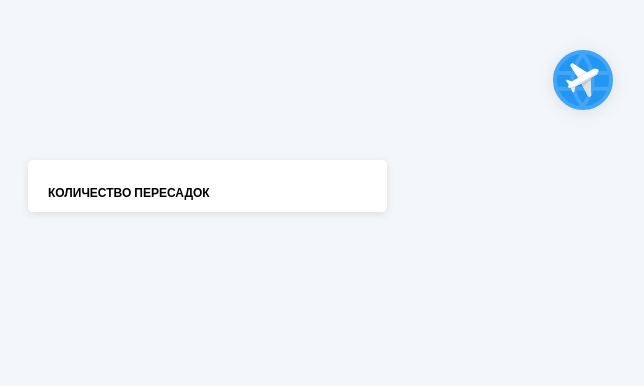
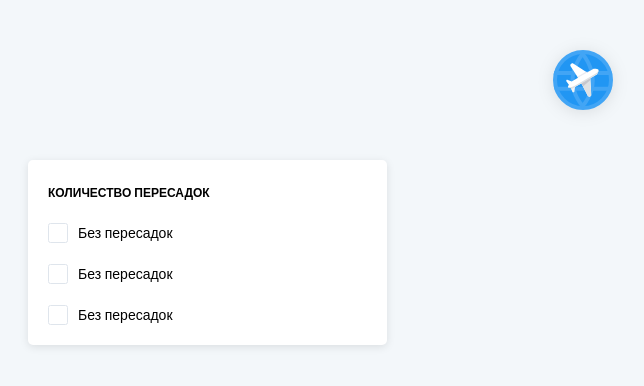
Before and after one commit to kritzona/aviasales-test, a React (Create React App) app: page / in a window 1280 px wide. Shown: the top 386 px of the page, without its empty margins (57-701 px from the left). Built offline with nearby package versions, Linux system fonts and the light colour scheme.

Commit message:
Полностью сверстал фильтр

```diff
--- a/package.json
+++ b/package.json
@@ -17,6 +17,7 @@
     "@types/redux-saga": "^0.10.5",
     "@types/styled-components": "^5.1.9",
     "axios": "^0.21.1",
+    "polished": "^4.1.1",
     "react": "^17.0.1",
     "react-dom": "^17.0.1",
     "react-redux": "^7.2.2",
--- a/src/components/atoms/Checkbox/CheckboxStyled.tsx
+++ b/src/components/atoms/Checkbox/CheckboxStyled.tsx
@@ -5,7 +5,19 @@ interface IProps {
 }
 
 const CheckboxStyled = styled.div<IProps>`
-  ${({ theme }) => css``}
+  ${({ theme }) => css`
+    width: 20px;
+    height: 20px;
+    border-radius: ${theme.sizes.borderRadius / 2}px;
+    border: 1px solid ${theme.colors.lightGreyColor};
+    background-color: ${theme.colors.whiteColor};
+    cursor: pointer;
+    transition: ${theme.effects.defaultTransition};
+
+    &:hover {
+      border: 1px solid ${theme.colors.primaryColor};
+    }
+  `}
 `
 
 export default CheckboxStyled
--- a/src/components/molecules/Filter/FilterBody/FilterBody.tsx
+++ b/src/components/molecules/Filter/FilterBody/FilterBody.tsx
@@ -1,10 +1,17 @@
 import React from 'react'
 import FilterBodyStyled from './FilterBodyStyled'
+import FilterItem from '../FilterItem/FilterItem'
 
 interface IProps {}
 
 const FilterBody = (props: IProps) => {
-  return <FilterBodyStyled />
+  return (
+    <FilterBodyStyled>
+      <FilterItem />
+      <FilterItem />
+      <FilterItem />
+    </FilterBodyStyled>
+  )
 }
 
 export default FilterBody
--- a/src/components/molecules/Filter/FilterBody/FilterBodyStyled.tsx
+++ b/src/components/molecules/Filter/FilterBody/FilterBodyStyled.tsx
@@ -5,7 +5,9 @@ interface IProps {
 }
 
 const FilterBodyStyled = styled.div<IProps>`
-  ${({ theme }) => css``}
+  ${({ theme }) => css`
+    padding-bottom: ${theme.sizes.stepSize}px;
+  `}
 `
 
 export default FilterBodyStyled
--- a/src/components/molecules/Filter/FilterItem/FilterItem.tsx
+++ b/src/components/molecules/Filter/FilterItem/FilterItem.tsx
@@ -1,10 +1,19 @@
 import React from 'react'
 import FilterItemStyled from './FilterItemStyled'
+import Checkbox from '../../../atoms/Checkbox/Checkbox'
+import Text from '../../../atoms/Text/Text'
 
 interface IProps {}
 
 const FilterItem = (props: IProps) => {
-  return <FilterItemStyled />
+  return (
+    <FilterItemStyled>
+      <Checkbox />
+      <Text type="medium-text" weight="regular">
+        Без пересадок
+      </Text>
+    </FilterItemStyled>
+  )
 }
 
 export default FilterItem
--- a/src/components/molecules/Filter/FilterItem/FilterItemStyled.tsx
+++ b/src/components/molecules/Filter/FilterItem/FilterItemStyled.tsx
@@ -1,11 +1,35 @@
 import styled, { css, DefaultTheme } from 'styled-components'
+import { rgba } from 'polished'
+import CheckboxStyled from '../../../atoms/Checkbox/CheckboxStyled'
 
 interface IProps {
   theme: DefaultTheme
 }
 
 const FilterItemStyled = styled.div<IProps>`
-  ${({ theme }) => css``}
+  ${({ theme }) => css`
+    display: flex;
+    flex-direction: row;
+    justify-content: flex-start;
+    align-items: center;
+    padding-left: ${theme.sizes.stepSize * 2}px;
+    padding-right: ${theme.sizes.stepSize * 2}px;
+    padding-top: ${theme.sizes.stepSize}px;
+    padding-bottom: ${theme.sizes.stepSize}px;
+    transition: ${theme.effects.defaultTransition};
+    cursor: pointer;
+
+    &:hover {
+      background-color: ${rgba(theme.colors.primaryColor, 0.05)};
+    }
+    &:hover ${CheckboxStyled} {
+      border: 1px solid ${theme.colors.primaryColor};
+    }
+
+    & > *:not(:first-child) {
+      margin-left: ${theme.sizes.stepSize}px;
+    }
+  `}
 `
 
 export default FilterItemStyled
--- a/src/components/molecules/Ticket/Ticket.tsx
+++ b/src/components/molecules/Ticket/Ticket.tsx
@@ -1,10 +1,20 @@
 import React from 'react'
 import TicketStyled from './TicketStyled'
+import Card from '../Card/Card'
+import TicketHeader from './TicketHeader/TicketHeader'
+import TicketInfo from './TicketInfo/TicketInfo'
 
 interface IProps {}
 
 const Ticket = (props: IProps) => {
-  return <TicketStyled />
+  return (
+    <TicketStyled>
+      <Card>
+        <TicketHeader />
+        <TicketInfo />
+      </Card>
+    </TicketStyled>
+  )
 }
 
 export default Ticket
--- a/src/components/organisms/Tickets/Tickets.tsx
+++ b/src/components/organisms/Tickets/Tickets.tsx
@@ -1,10 +1,27 @@
 import React from 'react'
 import TicketsStyled from './TicketsStyled'
+import Row from '../../atoms/Row/Row'
+import Column from '../../atoms/Column/Column'
+import Ticket from '../../molecules/Ticket/Ticket'
 
 interface IProps {}
 
 const Tickets = (props: IProps) => {
-  return <TicketsStyled />
+  return (
+    <TicketsStyled>
+      <Row gutter={true}>
+        <Column size={12}>
+          <Ticket />
+        </Column>
+        <Column size={12}>
+          <Ticket />
+        </Column>
+        <Column size={12}>
+          <Ticket />
+        </Column>
+      </Row>
+    </TicketsStyled>
+  )
 }
 
 export default Tickets
```
Also changed, not shown: 1 other file (tests, documents, lock files or other folders).
